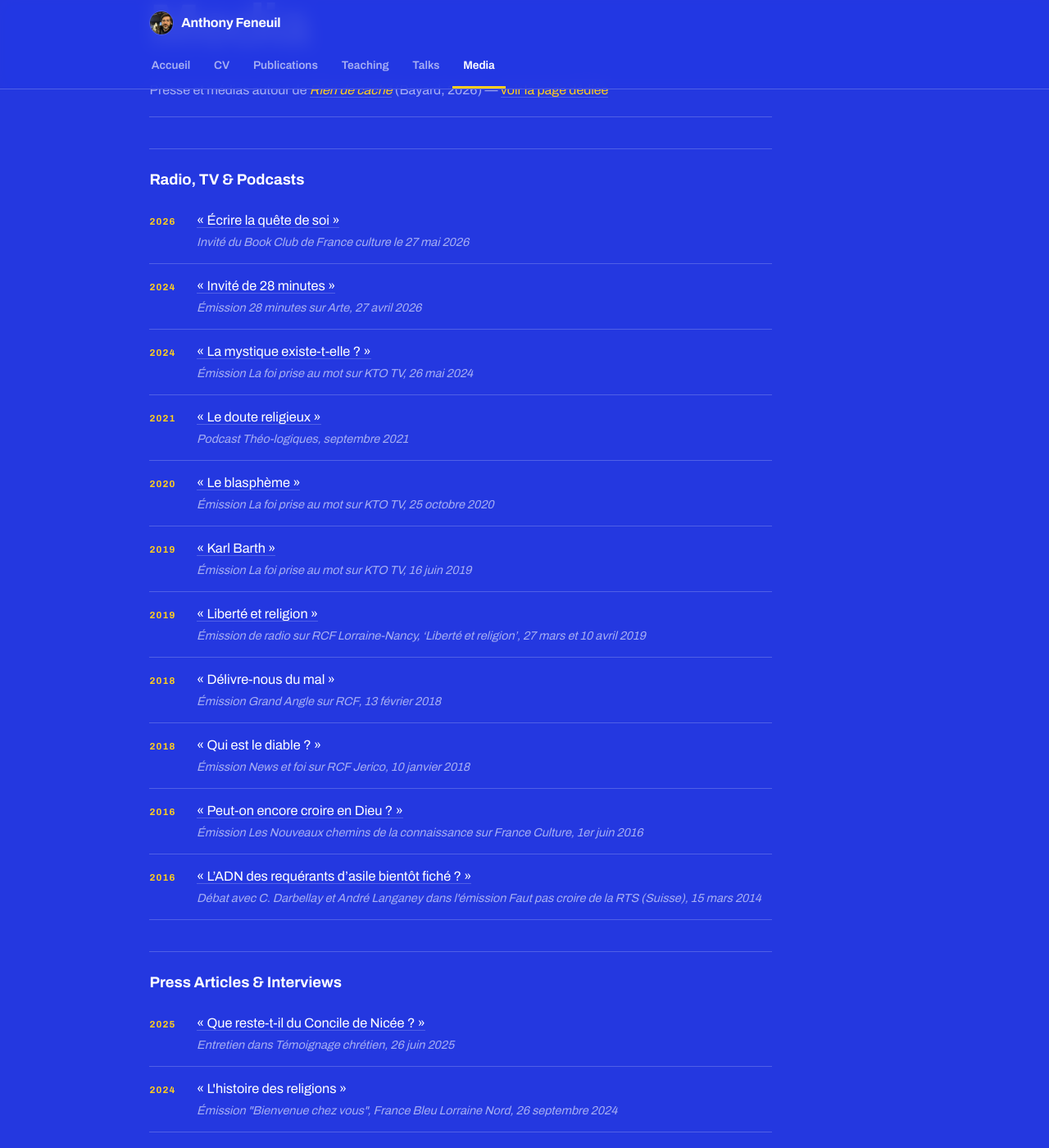
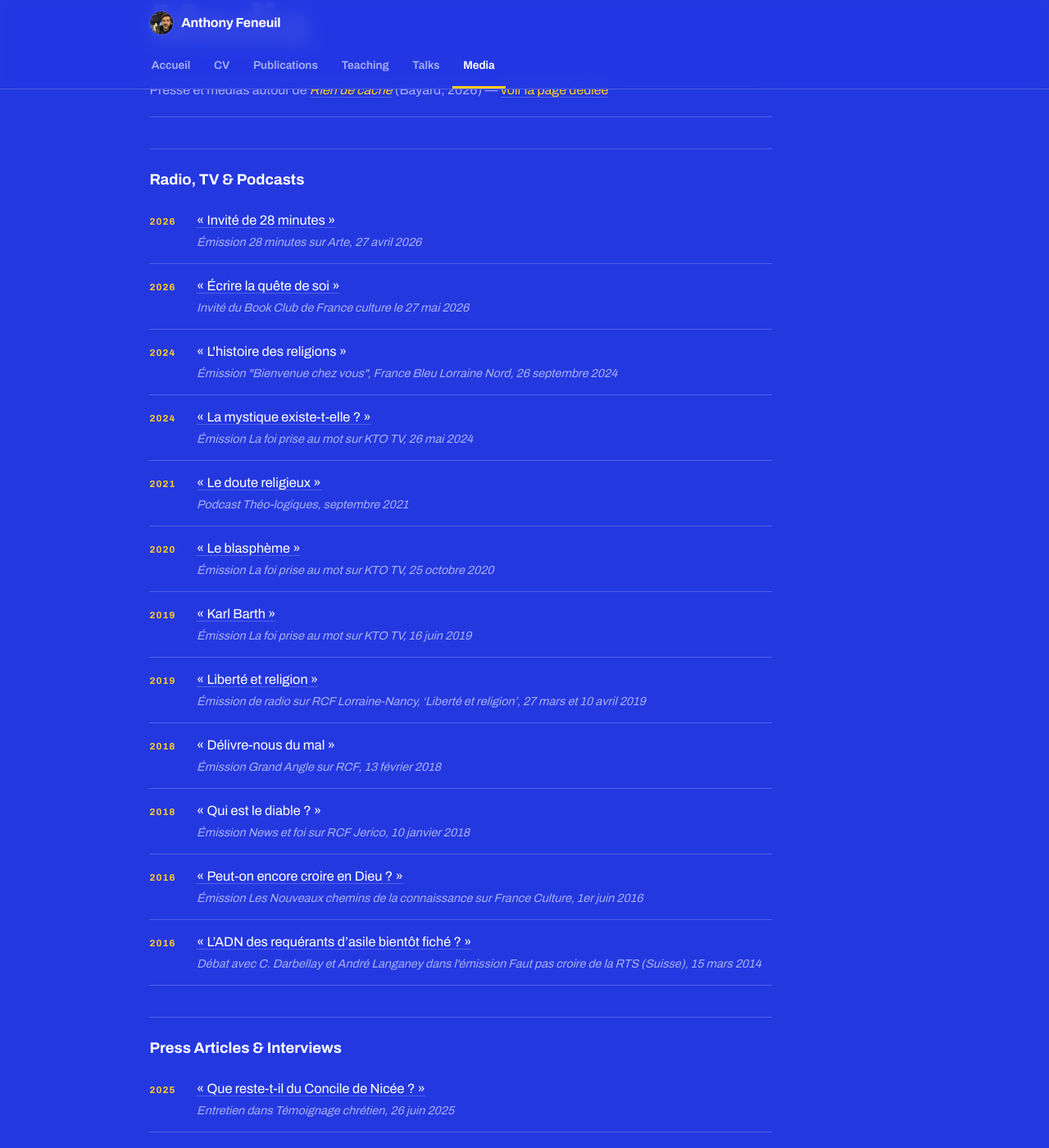
Before and after one commit to anfnl/anfnl.github.io, a Jekyll site: the page built from _pages/media.md, in a window 1280 px wide and 1400 px high, scrolled down 204 px. Shown: the whole window at 82% size. Built offline with Jekyll 4.4.1, drawn with Linux system fonts in a browser that asks for light colours; some web fonts are replaced; part of the change alters nothing that is shown.

Commit message:
Régénération auto des pages publications/talks/media depuis own-bib.bib

```diff
--- a/_pages/media.md
+++ b/_pages/media.md
@@ -29,9 +29,11 @@ lang: en
 
 <p class="med-section-title">Radio, TV &amp; Podcasts</p>
 
+<div class="med-entry"><div class="med-year">2026</div><div class="med-body"><a href="https://www.arte.tv/fr/videos/132922-001-A/ne-sous-x-il-part-a-la-recherche-de-sa-mere-biologique-et-la-retrouve/">« Invité de 28 minutes »</a><span class="med-note">Émission <em>28 minutes</em> sur Arte, 27 avril 2026</span></div></div>
+
 <div class="med-entry"><div class="med-year">2026</div><div class="med-body"><a href="https://www.radiofrance.fr/franceculture/podcasts/le-book-club/ne-sous-x-ecrire-la-quete-de-soi-avec-anthony-feneuil-7839770">« Écrire la quête de soi »</a><span class="med-note">Invité du Book Club de France culture le 27 mai 2026</span></div></div>
 
-<div class="med-entry"><div class="med-year">2024</div><div class="med-body"><a href="https://www.arte.tv/fr/videos/132922-001-A/ne-sous-x-il-part-a-la-recherche-de-sa-mere-biologique-et-la-retrouve/">« Invité de 28 minutes »</a><span class="med-note">Émission <em>28 minutes</em> sur Arte, 27 avril 2026</span></div></div>
+<div class="med-entry"><div class="med-year">2024</div><div class="med-body">« L'histoire des religions »<span class="med-note">Émission "Bienvenue chez vous", France Bleu Lorraine Nord, 26 septembre 2024</span></div></div>
 
 <div class="med-entry"><div class="med-year">2024</div><div class="med-body"><a href="https://www.youtube.com/watch?v=LKYhYCBGcS0">« La mystique existe-t-elle ? »</a><span class="med-note">Émission <em>La foi prise au mot</em> sur KTO TV, 26 mai 2024</span></div></div>
 
@@ -54,8 +56,6 @@ lang: en
 <p class="med-section-title">Press Articles &amp; Interviews</p>
 
 <div class="med-entry"><div class="med-year">2025</div><div class="med-body"><a href="https://www.temoignagechretien.fr/que-reste-t-il-du-concile-de-nicee/">« Que reste-t-il du Concile de Nicée ? »</a><span class="med-note">Entretien dans <em>Témoignage chrétien</em>, 26 juin 2025</span></div></div>
-
-<div class="med-entry"><div class="med-year">2024</div><div class="med-body">« L'histoire des religions »<span class="med-note">Émission "Bienvenue chez vous", France Bleu Lorraine Nord, 26 septembre 2024</span></div></div>
 
 <div class="med-entry"><div class="med-year">2024</div><div class="med-body"><a href="https://www.temoignagechretien.fr/vous-avez-dit-apologetique/">« Vous avez dit apologétique ? »</a><span class="med-note">Entretien dans <em>Témoignage chrétien</em>, 19 juillet 2024</span></div></div>
 
```
